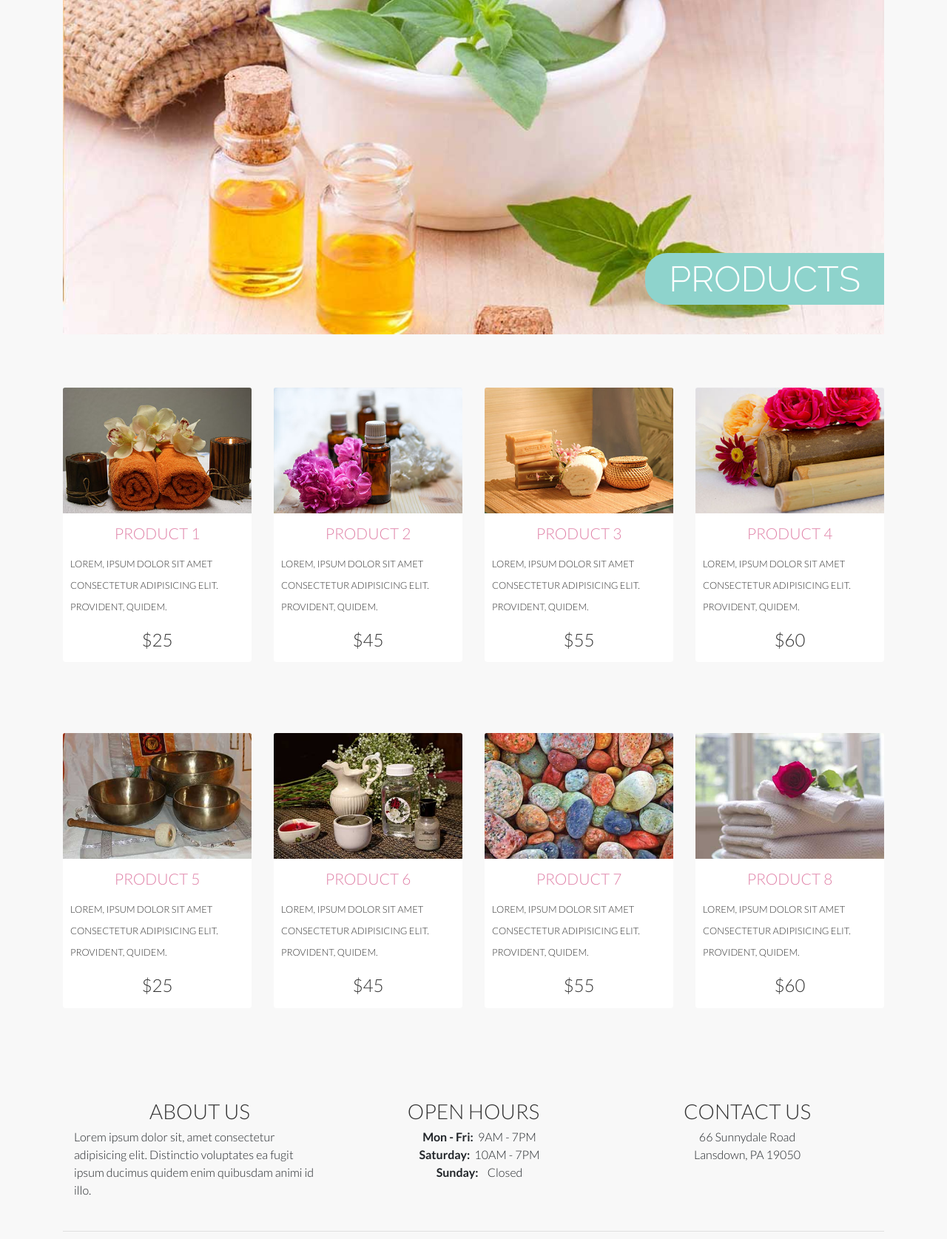
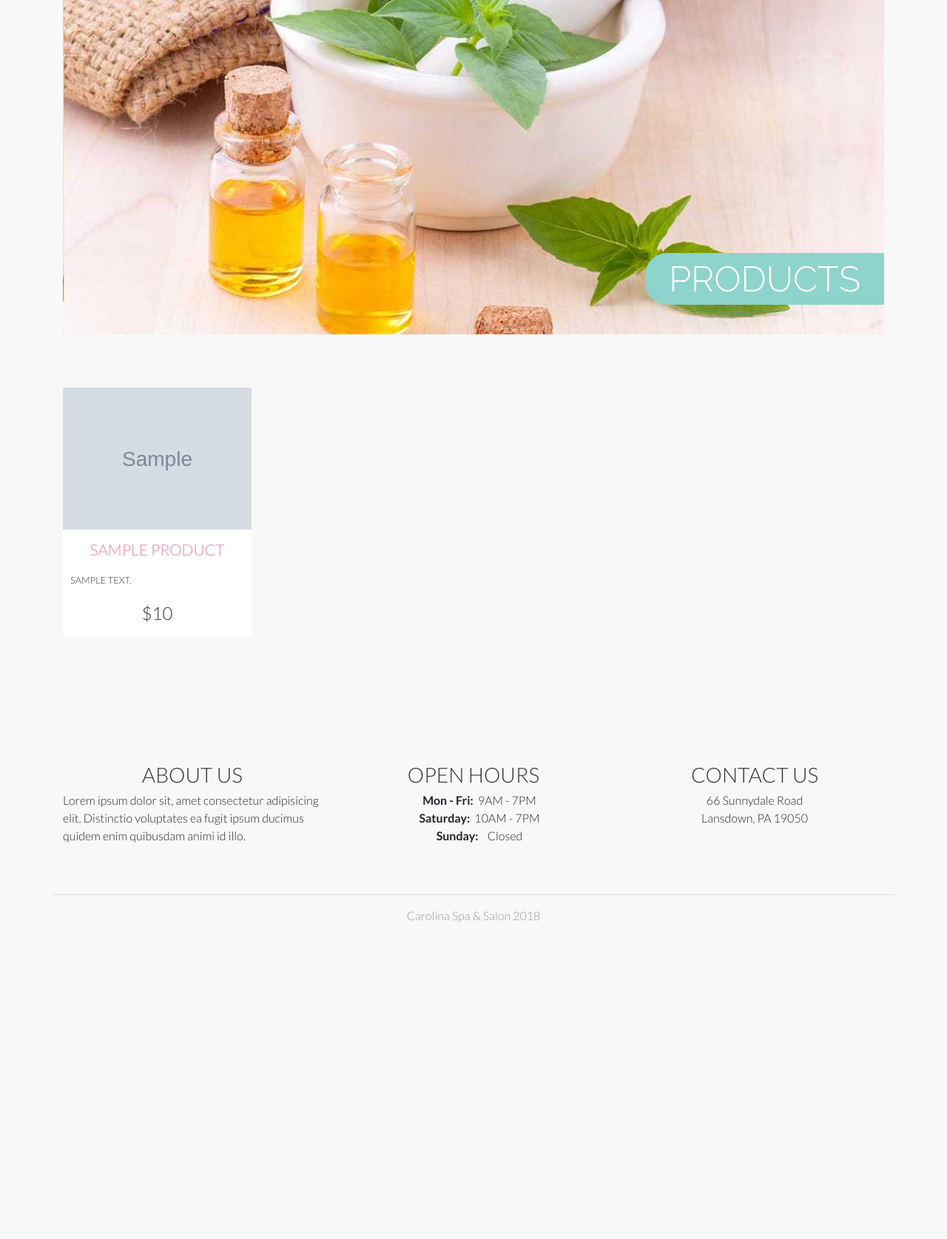
Before and after one commit to locaulker/carolinaSPA-Static, a PHP site: page /products.php in a window 1280 px wide. Shown: the part 334-2009 px from the top of the page at 74% size. After the commit the page ends 1581 px from the top, so only its background shows below. Run offline with PHP 8.4, Linux system fonts and the light colour scheme; tables that the repository leaves empty or names only in its code hold one stand-in row (values such as "Sample post"); grey boxes marked "Sample" are stand-in pictures; some web fonts are replaced.

Commit message:
converted static html to dynamic content using oop with php and mysql

```diff
--- /dev/null
+++ b/inc/db.php
@@ -0,0 +1,12 @@
+<?php
+
+$hostname = 'localhost';
+$username = 'root';
+$password = 'root';
+$dbname = 'carolinaSPA';
+
+$db = new mysqli($hostname, $username, $password, $dbname);
+
+if($db->connect_error) {
+  $error = $db->connect_error;
+}
--- a/products.php
+++ b/products.php
@@ -19,108 +19,37 @@
     <h2 class="d-block d-md-none text-uppercase text-center">Products</h2>
 
     <div class="row products py-4">
+
+    <?php
+    try {
+      require_once 'inc/db.php';
+      $sql = 'SELECT `id`, `name`, `image_thumb`, `price`, `short_description` FROM `products` ';
+      $result = $db->query($sql);
+    } catch (Exception $e) {
+      $error = $e->getMessage();
+    }
+
+    $rows = $result->num_rows;
+    if (!$rows) {
+      echo "No Results Found";
+    } else {
+      while($products = $result->fetch_assoc()) { ?>
         <div class="col-6 col-md-3">
           <div class="card mb-5">
-        <a href="#">
-          <img src="img/product_thumb_01.jpg" alt="" class="card-img-top img-fluid">
+            <a href="product.php?product=<?php echo $products['id']; ?>">
+              <img src="img/<?php echo $products['image_thumb']; ?>" alt="" class="card-img-top img-fluid">
               <div class="card-block">
-            <h3 class="card-title text-center text-uppercase my-2">Product 1</h3>
-            <p class="card-text text-uppercase">Lorem, ipsum dolor sit amet consectetur adipisicing elit. Provident, quidem.</p>
-            <p class="price text-center pb-3 mb-0">$25</p>
+                <h3 class="card-title text-center text-uppercase my-2"><?php echo $products['name']; ?></h3>
+                <p class="card-text text-uppercase"><?php echo $products['short_description']; ?></p>
+                <p class="price text-center pb-3 mb-0">$<?php echo $products['price']; ?></p>
               </div><!-- .card-block -->
             </a>
           </div><!-- .card -->
-    </div><!-- .col-6 col-md-6 -->
-    <div class="col-6 col-md-3">
-      <div class="card mb-5">
-        <a href="#">
-          <img src="img/product_thumb_02.jpg" alt="" class="card-img-top img-fluid">
-          <div class="card-block">
-            <h3 class="card-title text-center text-uppercase my-2">Product 2</h3>
-            <p class="card-text text-uppercase">Lorem, ipsum dolor sit amet consectetur adipisicing elit. Provident, quidem.</p>
-            <p class="price text-center pb-3 mb-0">$45</p>
-          </div><!-- .card-block -->
-        </a>
-      </div><!-- .card -->
-    </div><!-- .col-6 col-md-6 -->
-    <div class="col-6 col-md-3">
-      <div class="card mb-5">
-        <a href="#">
-          <img src="img/product_thumb_03.jpg" alt="" class="card-img-top img-fluid">
-          <div class="card-block">
-            <h3 class="card-title text-center text-uppercase my-2">Product 3</h3>
-            <p class="card-text text-uppercase">Lorem, ipsum dolor sit amet consectetur adipisicing elit. Provident, quidem.</p>
-            <p class="price text-center pb-3 mb-0">$55</p>
-          </div><!-- .card-block -->
-        </a>
-      </div><!-- .card -->
-    </div><!-- .col-6 col-md-6 -->
-    <div class="col-6 col-md-3">
-      <div class="card mb-5">
-        <a href="#">
-          <img src="img/product_thumb_04.jpg" alt="" class="card-img-top img-fluid">
-          <div class="card-block">
-            <h3 class="card-title text-center text-uppercase my-2">Product 4</h3>
-            <p class="card-text text-uppercase">Lorem, ipsum dolor sit amet consectetur adipisicing elit. Provident, quidem.</p>
-            <p class="price text-center pb-3 mb-0">$60</p>
-          </div><!-- .card-block -->
-        </a>
-      </div><!-- .card -->
-    </div><!-- .col-6 col-md-6 -->
-  </div><!-- .row -->
-  <div class="row">
-    <main class="col-12 main-content">
-    <h2 class="d-block d-md-none text-uppercase text-center">Products</h2>
+        </div>
+    <?php
+      }
+    } $db->close(); ?>
 
-    <div class="row products py-4">
-    <div class="col-6 col-md-3">
-      <div class="card mb-5">
-        <a href="#">
-          <img src="img/product_thumb_05.jpg" alt="" class="card-img-top img-fluid">
-          <div class="card-block">
-            <h3 class="card-title text-center text-uppercase my-2">Product 5</h3>
-            <p class="card-text text-uppercase">Lorem, ipsum dolor sit amet consectetur adipisicing elit. Provident, quidem.</p>
-            <p class="price text-center pb-3 mb-0">$25</p>
-          </div><!-- .card-block -->
-        </a>
-      </div><!-- .card -->
-    </div><!-- .col-6 col-md-6 -->
-    <div class="col-6 col-md-3">
-      <div class="card mb-5">
-        <a href="#">
-          <img src="img/product_thumb_06.jpg" alt="" class="card-img-top img-fluid">
-          <div class="card-block">
-            <h3 class="card-title text-center text-uppercase my-2">Product 6</h3>
-            <p class="card-text text-uppercase">Lorem, ipsum dolor sit amet consectetur adipisicing elit. Provident, quidem.</p>
-            <p class="price text-center pb-3 mb-0">$45</p>
-          </div><!-- .card-block -->
-        </a>
-      </div><!-- .card -->
-    </div><!-- .col-6 col-md-6 -->
-    <div class="col-6 col-md-3">
-      <div class="card mb-5">
-        <a href="#">
-          <img src="img/product_thumb_07.jpg" alt="" class="card-img-top img-fluid">
-          <div class="card-block">
-            <h3 class="card-title text-center text-uppercase my-2">Product 7</h3>
-            <p class="card-text text-uppercase">Lorem, ipsum dolor sit amet consectetur adipisicing elit. Provident, quidem.</p>
-            <p class="price text-center pb-3 mb-0">$55</p>
-          </div><!-- .card-block -->
-        </a>
-      </div><!-- .card -->
-    </div><!-- .col-6 col-md-6 -->
-    <div class="col-6 col-md-3">
-      <div class="card mb-5">
-        <a href="#">
-          <img src="img/product_thumb_08.jpg" alt="" class="card-img-top img-fluid">
-          <div class="card-block">
-            <h3 class="card-title text-center text-uppercase my-2">Product 8</h3>
-            <p class="card-text text-uppercase">Lorem, ipsum dolor sit amet consectetur adipisicing elit. Provident, quidem.</p>
-            <p class="price text-center pb-3 mb-0">$60</p>
-          </div><!-- .card-block -->
-        </a>
-      </div><!-- .card -->
-    </div><!-- .col-6 col-md-6 -->
     </div><!-- .row -->
 
 </div>
```
Also changed, not shown: index.php (+24 -42 lines), product.php (+35 -11 lines). Lines whose indentation alone changed are shown as unchanged.
